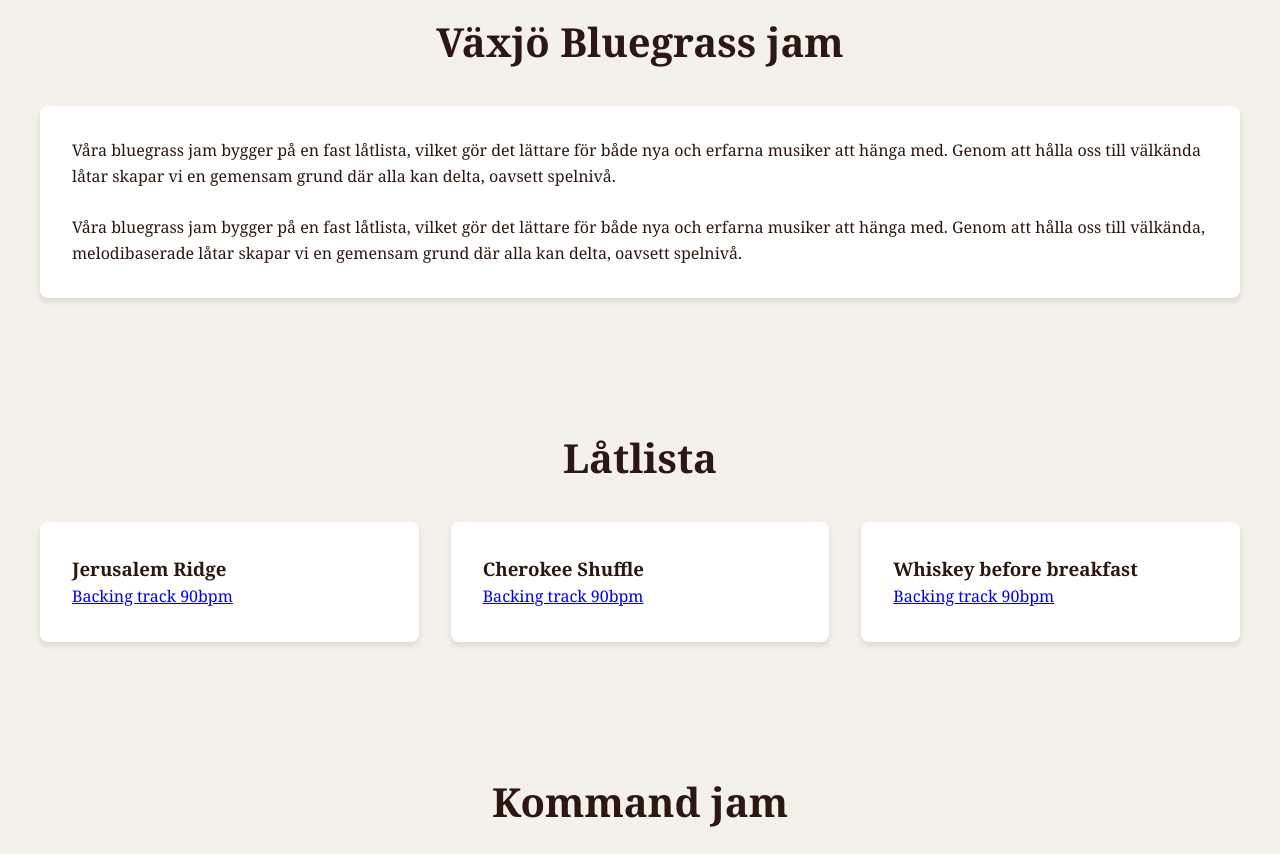
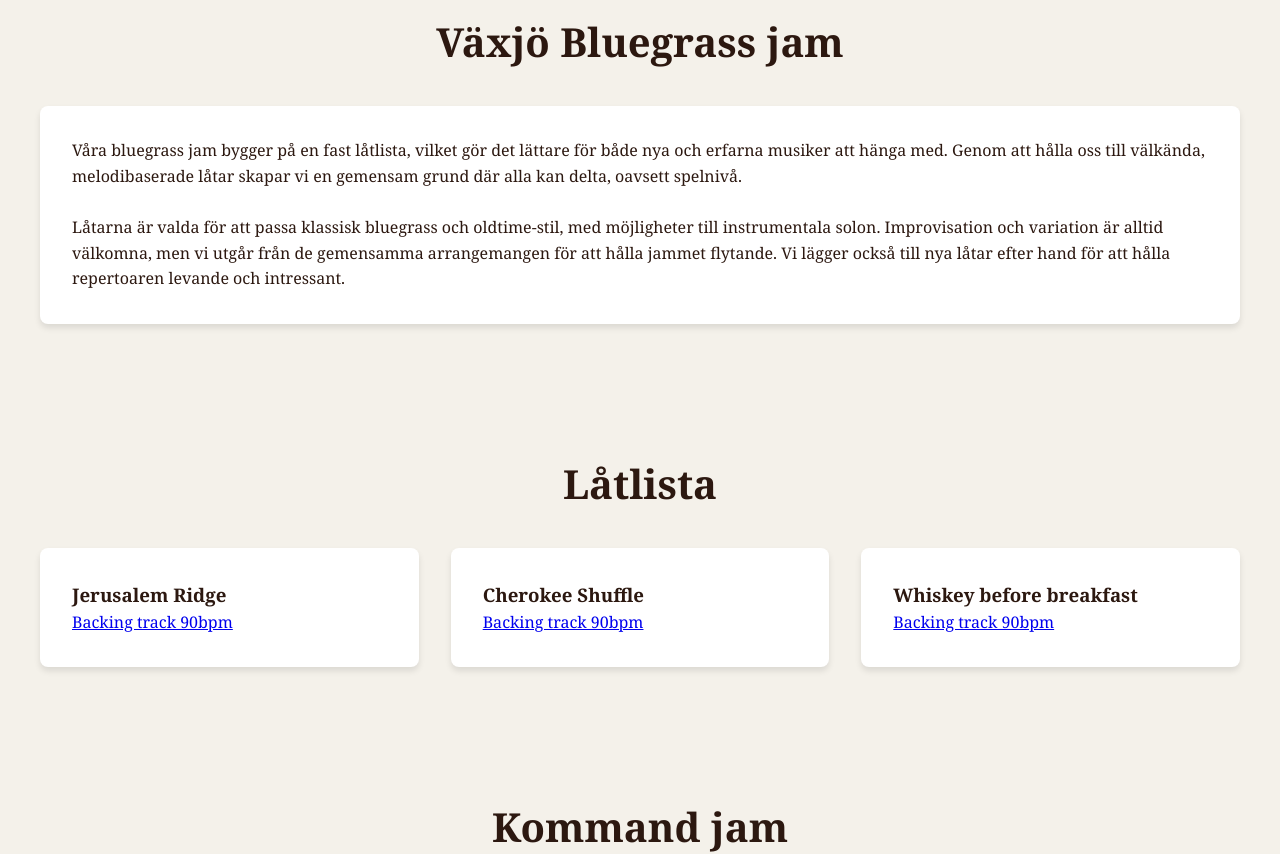
Before and after one commit to jherrlin/vaxjo-bluegrass.se, a plain HTML site: page index.html in a window 1280 px wide. Shown: the part 1660-2514 px from the top of the page. Drawn offline with Linux system fonts and the light colour scheme.

Commit message:
våra låtar

```diff
--- a/index.html
+++ b/index.html
@@ -221,16 +221,18 @@
 
           <p>Våra bluegrass jam bygger på en fast låtlista, vilket gör det
             lättare för både nya och erfarna musiker att hänga med. Genom att
-            hålla oss till välkända låtar skapar vi en gemensam grund där alla
-            kan delta, oavsett spelnivå.</p>
+            hålla oss till välkända, melodibaserade låtar skapar vi en gemensam
+            grund där alla kan delta, oavsett spelnivå.
+          </p>
 
           <br>
 
-          <p>Våra bluegrass jam bygger på en fast låtlista, vilket gör det
-            lättare för både nya och erfarna musiker att hänga med. Genom att
-            hålla oss till välkända, melodibaserade låtar skapar vi en gemensam
-            grund där alla kan delta, oavsett spelnivå.
-          </p>
+          <p>Låtarna är valda för att passa klassisk bluegrass och oldtime-stil,
+            med möjligheter till instrumentala solon. Improvisation och
+            variation är alltid välkomna, men vi utgår från de gemensamma
+            arrangemangen för att hålla jammet flytande. Vi lägger också till
+            nya låtar efter hand för att hålla repertoaren levande och
+            intressant.</p>
 
         </div>
       </div>
```
